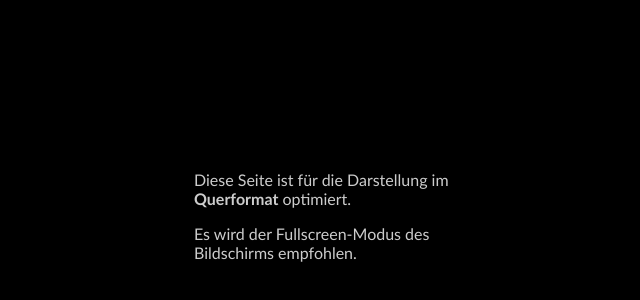
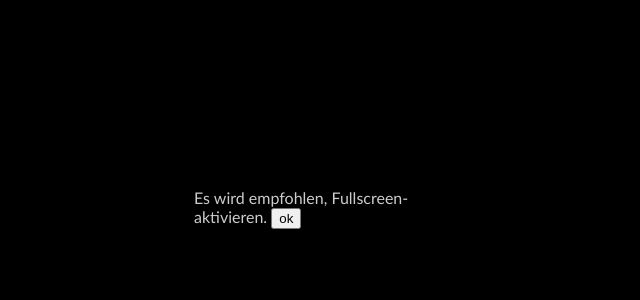
Before and after one commit to iovano/chameleon, a website: page public/index.html in a window 1280 px wide. Shown: the part 192-492 px from the top of the page, without its empty margins (302-942 px from the left). Drawn offline with Linux system fonts and the light colour scheme; no server answers.

Commit message:
change welcome screen wording

```diff
--- a/public/index.html
+++ b/public/index.html
@@ -16,8 +16,8 @@
 <body class="darkness" id="fullscreenRoot">
   <div class="curtain">
     <div class="welcome">
-      <p>Diese Seite ist für die Darstellung im <strong>Querformat</strong> optimiert.</p>
-      <p></p>Es wird der <span class="requestFullscreen">Fullscreen</span>-Modus des Bildschirms empfohlen.</div>
+      <p>Es wird empfohlen, <span class="requestFullscreen">Fullscreen</span>- aktivieren. <button class="requestFullscreen">ok</button></p>
+    </div>
     </div>
   </div>
 <header>
```
